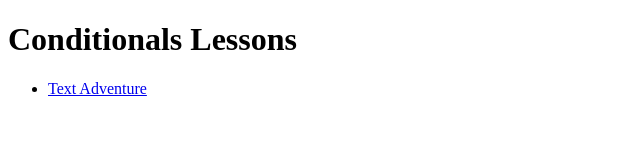
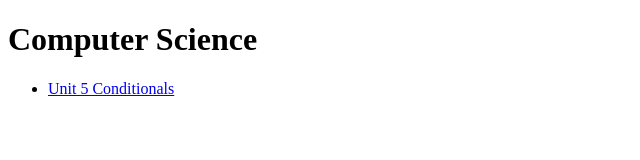
Before and after one commit to ccarolinetthomas/ccarolinetthomas.github.io, a plain HTML site: page index.html in a window 1280 px wide. Shown: the whole page, without its empty margins (0-640 px from the left). Drawn offline with Linux system fonts and the light colour scheme.

Commit message:
Update index.html

```diff
--- a/index.html
+++ b/index.html
@@ -4,13 +4,14 @@
     <meta charset="UTF-8">
     <meta http-equiv="X-UA-Compatible" content="IE=edge">
     <meta name="viewport" content="width=device-width, initial-scale=1.0">
+    <script src="text_adventure.js"></script>
     <title>Document</title>
 </head>
 <body>
-    <h1>Conditionals Lessons</h1>
+    <h1>Computer Science</h1>
     <ul>
         <li>
-           <a href="./Text Adventure/text_adventure.html"> Text Adventure</a>
+            <a href="/U5_Conditionals/">Unit 5 Conditionals</a>
         </li>
     </ul>
 </body>
```
